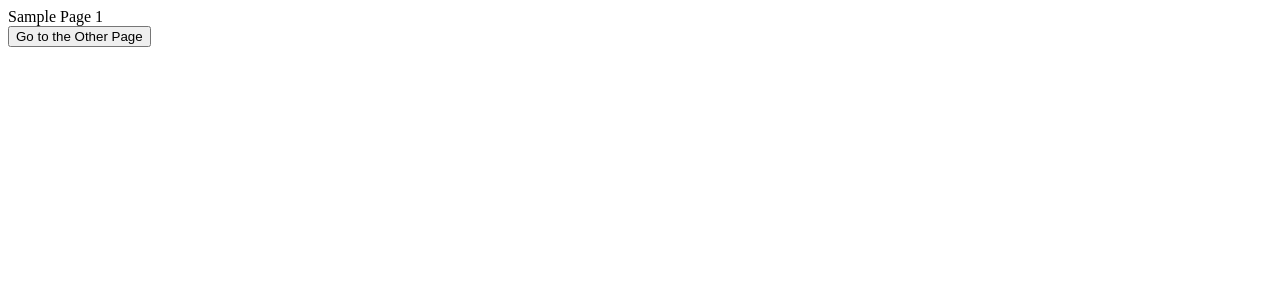
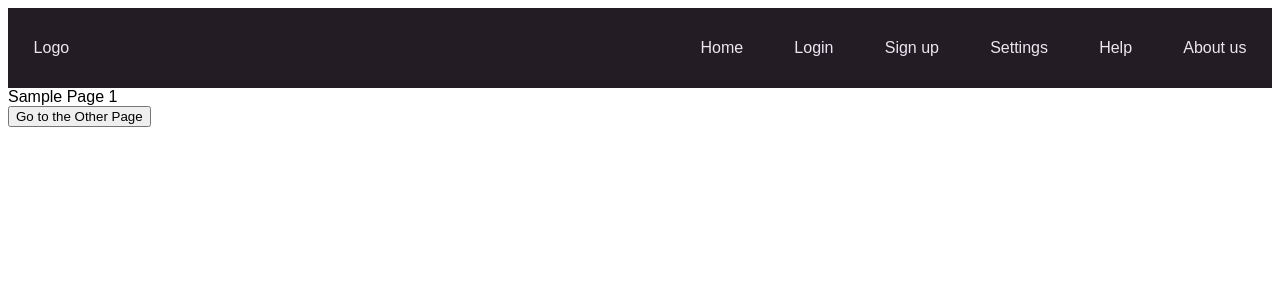
Before and after one commit to GoolsbyJulien/Hackathon2020UCM, a React (Create React App) app: page / in a window 1280 px wide. Shown: the top 300 px of the page. Built offline with nearby package versions, Linux system fonts and the light colour scheme; the HTML template or start-up script is replaced by a standard one.

Commit message:
Header: Made Basic Header

```diff
--- a/src/App.js
+++ b/src/App.js
@@ -4,12 +4,14 @@ import './index.css';
 
 import SamplePage1 from './pages/SamplePage1';
 import SamplePage2 from './pages/SamplePage2';
+import Header from './components/Header';
 import history from './history';
 
 class App extends React.Component {
   render() {
     return (
       <Router history={history}>
+        <Header />
         <Route path='/' component={SamplePage1} exact />
         <Route path='/otherpage' component={SamplePage2} exact />
       </Router>
--- /dev/null
+++ b/src/components/Header/index.css
@@ -0,0 +1,7 @@
+.Header {
+  display: flex;
+  height: 10vh;
+  align-items: stretch;
+  background-color: rgb(35, 28, 37);
+  color: rgb(236, 230, 238);
+}
--- /dev/null
+++ b/src/components/Header/index.js
@@ -0,0 +1,27 @@
+import React from 'react';
+
+import HeaderLink from '../HeaderLink';
+
+import './index.css';
+
+/**
+ * Props:
+ * Based off of signed in and such
+ */
+class Header extends React.Component {
+  render() {
+    return (
+      <div className='Header'>
+        <HeaderLink name='Logo' location='/' />
+        <HeaderLink name='Home' location='/' />
+        <HeaderLink name='Login' location='/login' />
+        <HeaderLink name='Sign up' location='/signup' />
+        <HeaderLink name='Settings' location='/settings' />
+        <HeaderLink name='Help' location='/help' />
+        <HeaderLink name='About us' location='/aboutus' />
+      </div>
+    );
+  }
+}
+
+export default Header;
--- /dev/null
+++ b/src/components/HeaderLink/index.css
@@ -0,0 +1,19 @@
+.HeaderLink {
+  display: flex;
+  align-items: center;
+}
+
+.HeaderLinkText {
+  text-align: center;
+  margin-right: 2vw;
+  margin-left: 2vw;
+}
+
+.HeaderLink:hover {
+  cursor: pointer;
+  background-color: rgba(255, 255, 255, 0.144);
+}
+
+.HeaderLinkLogo {
+  margin-right: auto;
+}
--- /dev/null
+++ b/src/components/HeaderLink/index.js
@@ -0,0 +1,33 @@
+import React from 'react';
+
+import history from '../../history';
+
+import './index.css';
+
+/**
+ * Props:
+ *
+ * name - String; name of link
+ * representative - anything; what's representing the string; defaults to name
+ * location - String; location link will take user
+ * clickable - boolean; whether the link can be clicked or not; true by default
+ */
+class HeaderLink extends React.Component {
+  changePath = (e) => {
+    e.preventDefault();
+    history.push(this.props.location);
+  }
+
+  render() {
+    return (
+      <div
+        className={'HeaderLink HeaderLink' + this.props.name.replace(' ', '')}
+        onClick={this.changePath} disabled={!this.props.clickable || false}
+      >
+        {this.props.representative || <div className='HeaderLinkText'>{this.props.name}</div>}
+      </div>
+    );
+  }
+}
+
+export default HeaderLink;
--- a/src/index.css
+++ b/src/index.css
@@ -0,0 +1,3 @@
+html {
+  font-family: Arial, Helvetica, sans-serif;
+}
```
